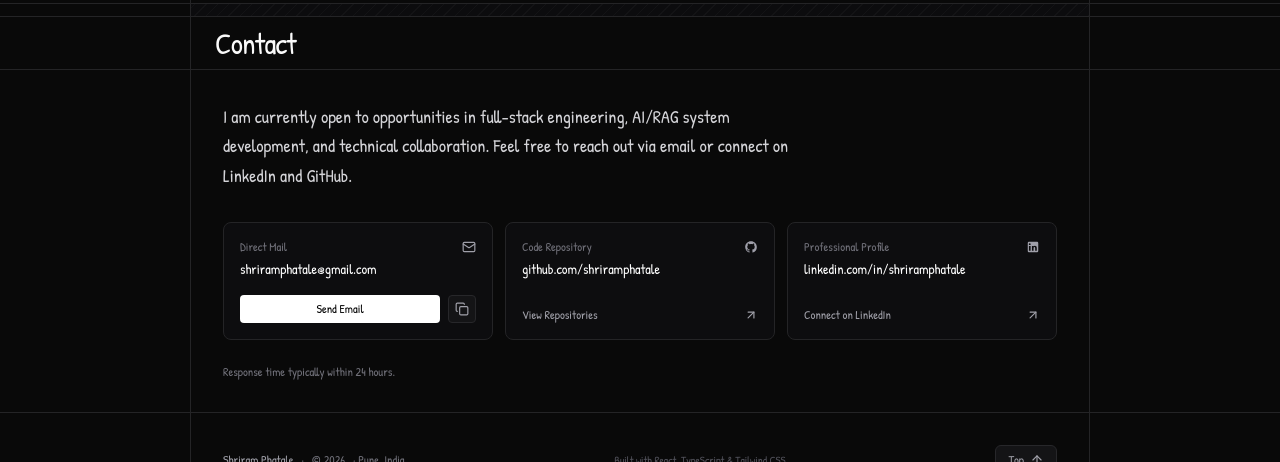
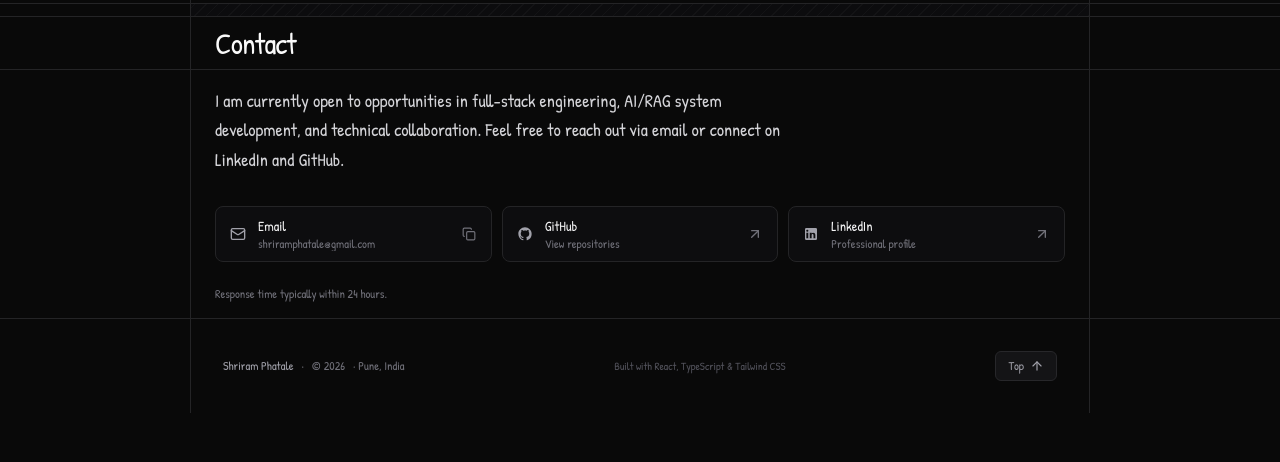
Before and after one commit to shriramphatale/my-portfolio, a React (Vite) app: page / in a window 1280 px wide. Shown: the part 1632-2094 px from the top of the page. After the commit the page ends 2045 px from the top, so only its background shows below. Built offline with nearby package versions, Linux system fonts and the light colour scheme.

Commit message:
refactor: streamline contact cards into compact action rows

```diff
--- a/src/components/ContactSection.tsx
+++ b/src/components/ContactSection.tsx
@@ -23,85 +23,93 @@ export const ContactSection: React.FC = () => {
       />
 
       <div className="w-full">
-        <div className="max-w-[900px] mx-auto border-x border-[#242426] bg-[#090909] p-6 md:p-8 space-y-6">
+        <div className="max-w-[900px] mx-auto border-x border-[#242426] bg-[#090909] px-6 py-4  space-y-6">
           {/* Invitation Text */}
           <p className="text-base md:text-lg text-[#d4d4d8] leading-relaxed max-w-xl">
             {contact.invitation}
           </p>
 
           {/* Contact Action Grid */}
-          <div className="grid grid-cols-1 sm:grid-cols-3 gap-3 pt-2">
+          <div className="grid grid-cols-1 sm:grid-cols-3 gap-2.5 pt-2">
             {/* Email Button with Copy */}
-            <div className="p-4 rounded-lg border border-[#242426] bg-[#0d0d0f] space-y-3 flex flex-col justify-between hover:border-[#323238] transition-colors">
-              <div>
-                <div className="flex items-center justify-between text-xs text-[#71717a] font-mono mb-1">
-                  <span>Direct Mail</span>
-                  <Mail className="w-3.5 h-3.5 text-zinc-400" />
-                </div>
-                <p className="text-sm font-medium text-white truncate" title={personal.email}>
+            <div className="flex items-center rounded-lg border border-[#242426] bg-[#0d0d0f] hover:border-[#3a3a40] hover:bg-[#111114] transition-colors duration-150">
+              <a
+                href={`mailto:${personal.email}`}
+                className="group flex-1 min-w-0 flex items-center gap-3 pl-3.5 pr-2 py-2.5 rounded-l-lg active:scale-[0.99] transition-transform duration-150 focus-visible:outline-none focus-visible:ring-1 focus-visible:ring-inset focus-visible:ring-zinc-500"
+              >
+                <Mail className="w-4 h-4 shrink-0 text-[#a1a1aa] group-hover:text-white transition-colors duration-150" />
+                <div className="min-w-0">
+                  <p className="text-sm font-medium text-zinc-100 group-hover:text-white leading-tight transition-colors duration-150">
+                    Email
+                  </p>
+                  <p
+                    className="text-xs text-[#71717a] group-hover:text-[#a1a1aa] font-mono leading-tight truncate mt-0.5 transition-colors duration-150"
+                    title={personal.email}
+                  >
                     {personal.email}
                   </p>
                 </div>
+              </a>
 
-              <div className="flex items-center gap-2 pt-1">
-                <a
-                  href={`mailto:${personal.email}`}
-                  className="flex-1 text-center px-2.5 py-1.5 rounded text-xs font-medium bg-white text-black hover:bg-zinc-200 transition-colors"
+              <button
+                type="button"
+                onClick={handleCopyEmail}
+                aria-label={copied ? "Email copied" : "Copy email to clipboard"}
+                title={copied ? "Copied" : "Copy email to clipboard"}
+                className={`mr-2 shrink-0 p-1.5 rounded-md border transition-all duration-150 active:scale-95 focus-visible:outline-none focus-visible:ring-1 focus-visible:ring-zinc-500 ${
+                  copied
+                    ? "border-zinc-500 bg-[#1a1a1e] text-white"
+                    : "border-transparent text-[#71717a] hover:border-[#2e2e32] hover:bg-[#18181b] hover:text-white"
+                }`}
               >
-                  Send Email
-                </a>
-                <button
-                  onClick={handleCopyEmail}
-                  className="p-1.5 rounded border border-[#27272a] bg-[#141416] text-[#a1a1aa] hover:text-white hover:border-[#3f3f46] transition-colors"
-                  title="Copy email to clipboard"
-                >
-                  {copied ? <Check className="w-3.5 h-3.5 text-emerald-400" /> : <Copy className="w-3.5 h-3.5" />}
+                {copied ? (
+                  <Check className="w-3.5 h-3.5" />
+                ) : (
+                  <Copy className="w-3.5 h-3.5" />
+                )}
               </button>
             </div>
-            </div>
 
-            {/* GitHub Card */}
+            {/* GitHub Button */}
             <a
               href={personal.githubUrl}
               target="_blank"
               rel="noreferrer"
-              className="p-4 rounded-lg border border-[#242426] bg-[#0d0d0f] space-y-3 flex flex-col justify-between hover:border-[#323238] transition-colors group"
+              className="group flex items-center justify-between gap-3 px-3.5 py-2.5 rounded-lg border border-[#242426] bg-[#0d0d0f] hover:border-[#3a3a40] hover:bg-[#111114] active:scale-[0.99] transition-all duration-150 focus-visible:outline-none focus-visible:ring-1 focus-visible:ring-zinc-500"
             >
-              <div>
-                <div className="flex items-center justify-between text-xs text-[#71717a] font-mono mb-1">
-                  <span>Code Repository</span>
-                  <GithubIcon className="w-3.5 h-3.5 text-zinc-400 group-hover:text-white transition-colors" />
-                </div>
-                <p className="text-sm font-medium text-white group-hover:text-zinc-200 transition-colors">
-                  github.com/shriramphatale
+              <div className="flex items-center gap-3 min-w-0">
+                <GithubIcon className="w-4 h-4 shrink-0 text-[#a1a1aa] group-hover:text-white transition-colors duration-150" />
+                <div className="min-w-0">
+                  <p className="text-sm font-medium text-zinc-100 group-hover:text-white leading-tight transition-colors duration-150">
+                    GitHub
+                  </p>
+                  <p className="text-xs text-[#71717a] group-hover:text-[#a1a1aa] leading-tight truncate mt-0.5 transition-colors duration-150">
+                    View repositories
                   </p>
                 </div>
-              <div className="flex items-center justify-between text-xs text-[#a1a1aa] group-hover:text-white font-mono pt-1">
-                <span>View Repositories</span>
-                <ArrowUpRight className="w-3.5 h-3.5" />
               </div>
+              <ArrowUpRight className="w-4 h-4 shrink-0 text-[#71717a] group-hover:text-white group-hover:translate-x-0.5 group-hover:-translate-y-0.5 transition-all duration-150" />
             </a>
 
-            {/* LinkedIn Card */}
+            {/* LinkedIn Button */}
             <a
               href={personal.linkedinUrl}
               target="_blank"
               rel="noreferrer"
-              className="p-4 rounded-lg border border-[#242426] bg-[#0d0d0f] space-y-3 flex flex-col justify-between hover:border-[#323238] transition-colors group"
+              className="group flex items-center justify-between gap-3 px-3.5 py-2.5 rounded-lg border border-[#242426] bg-[#0d0d0f] hover:border-[#3a3a40] hover:bg-[#111114] active:scale-[0.99] transition-all duration-150 focus-visible:outline-none focus-visible:ring-1 focus-visible:ring-zinc-500"
             >
-              <div>
-                <div className="flex items-center justify-between text-xs text-[#71717a] font-mono mb-1">
-                  <span>Professional Profile</span>
-                  <LinkedinIcon className="w-3.5 h-3.5 text-zinc-400 group-hover:text-white transition-colors" />
-                </div>
-                <p className="text-sm font-medium text-white group-hover:text-zinc-200 transition-colors">
-                  linkedin.com/in/shriramphatale
+              <div className="flex items-center gap-3 min-w-0">
+                <LinkedinIcon className="w-4 h-4 shrink-0 text-[#a1a1aa] group-hover:text-white transition-colors duration-150" />
+                <div className="min-w-0">
+                  <p className="text-sm font-medium text-zinc-100 group-hover:text-white leading-tight transition-colors duration-150">
+                    LinkedIn
+                  </p>
+                  <p className="text-xs text-[#71717a] group-hover:text-[#a1a1aa] leading-tight truncate mt-0.5 transition-colors duration-150">
+                    Professional profile
                   </p>
                 </div>
-              <div className="flex items-center justify-between text-xs text-[#a1a1aa] group-hover:text-white font-mono pt-1">
-                <span>Connect on LinkedIn</span>
-                <ArrowUpRight className="w-3.5 h-3.5" />
               </div>
+              <ArrowUpRight className="w-4 h-4 shrink-0 text-[#71717a] group-hover:text-white group-hover:translate-x-0.5 group-hover:-translate-y-0.5 transition-all duration-150" />
             </a>
           </div>
 
```
Lines whose indentation alone changed are shown as unchanged.
